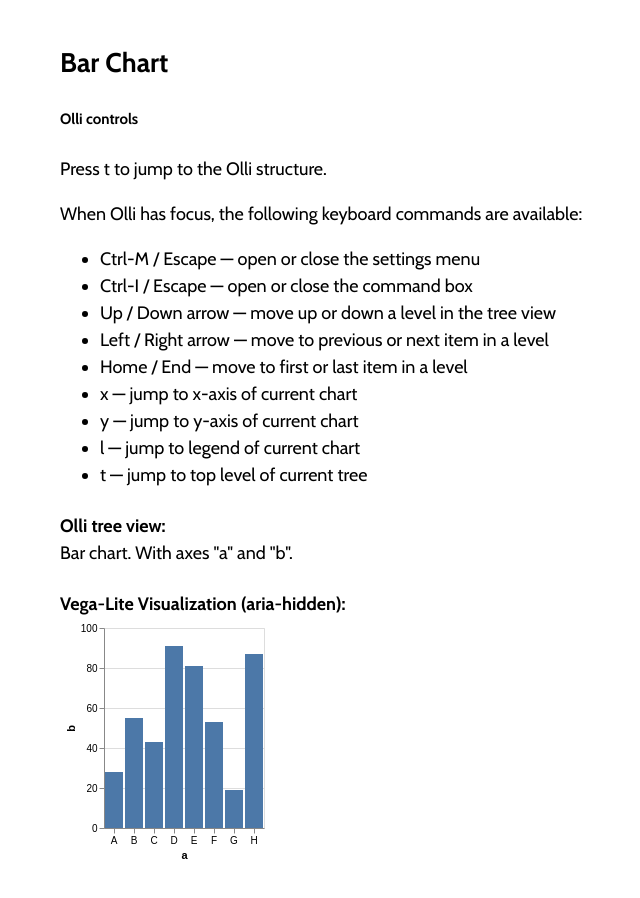
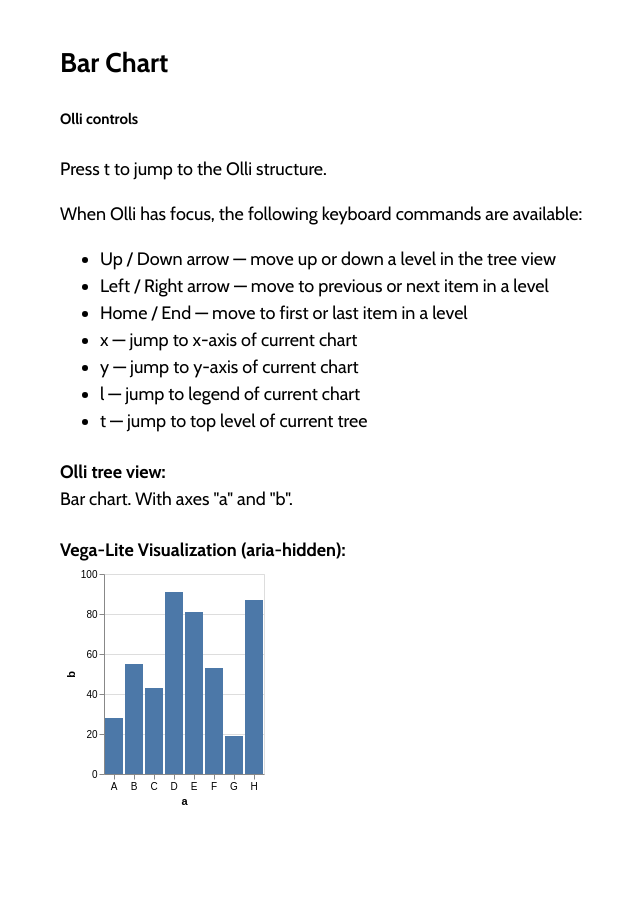
Before and after one commit to mitvis/olli, a Jekyll site: the page built from docs/gallery/barChart.html, in a window 1280 px wide. Shown: the whole page, without its empty margins (214-854 px from the left). Built offline with Jekyll 4.4.1, drawn with Linux system fonts in a browser that asks for light colours; nearby versions of some CDN libraries.

Commit message:
only show customization controls for the second one

```diff
--- a/docs/_data/examples.json
+++ b/docs/_data/examples.json
@@ -166,6 +166,7 @@
         "name": "Vega-Lite",
         "code": "/examples/temperature-vl.html"
       }
-    ]
+    ],
+    "customize": true
   }
 ]
--- a/docs/_includes/example.html
+++ b/docs/_includes/example.html
@@ -10,7 +10,7 @@
     <!-- <h4>Overview:</h4> -->
     <!-- {% include exampleDescription.html %} -->
 
-    {% include exampleControls.html %}
+    {% include exampleControls.html customize=include.content.customize %}
 <!--
     <h4><label for="adapter">Select an adapter:</label></h4>
 
--- a/docs/_includes/exampleControls.html
+++ b/docs/_includes/exampleControls.html
@@ -7,8 +7,10 @@
     When Olli has focus, the following keyboard commands are available:
   </p>
   <ul>
+    {% if include.customize %}
     <li>Ctrl-M / Escape — open or close the settings menu</li>
     <li>Ctrl-I / Escape — open or close the command box</li>
+    {% endif %}
     <li>Up / Down arrow — move up or down a level in the tree view</li>
     <li>Left / Right arrow — move to previous or next item in a level</li>
     <li>Home / End — move to first or last item in a level</li>
```
